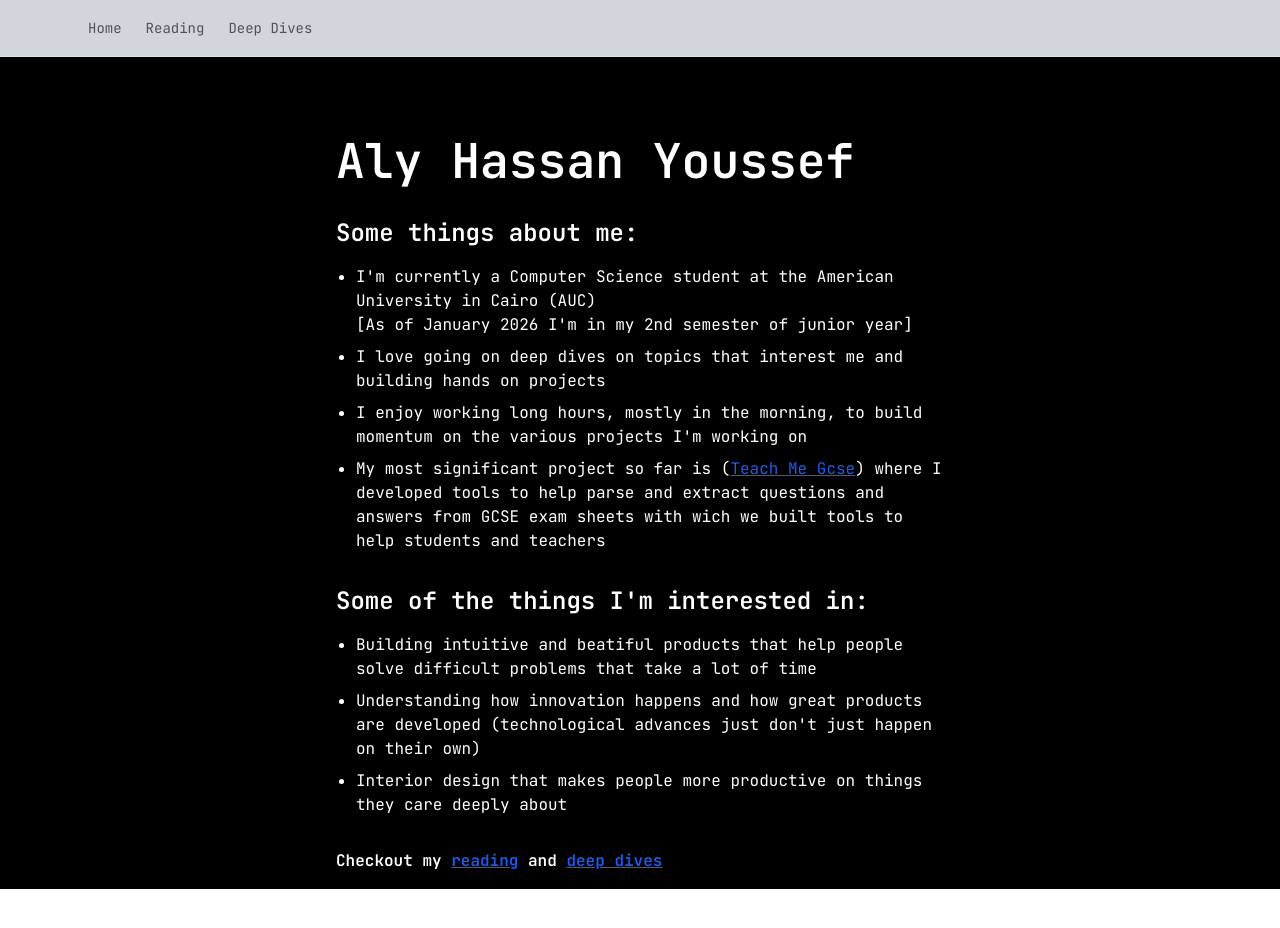
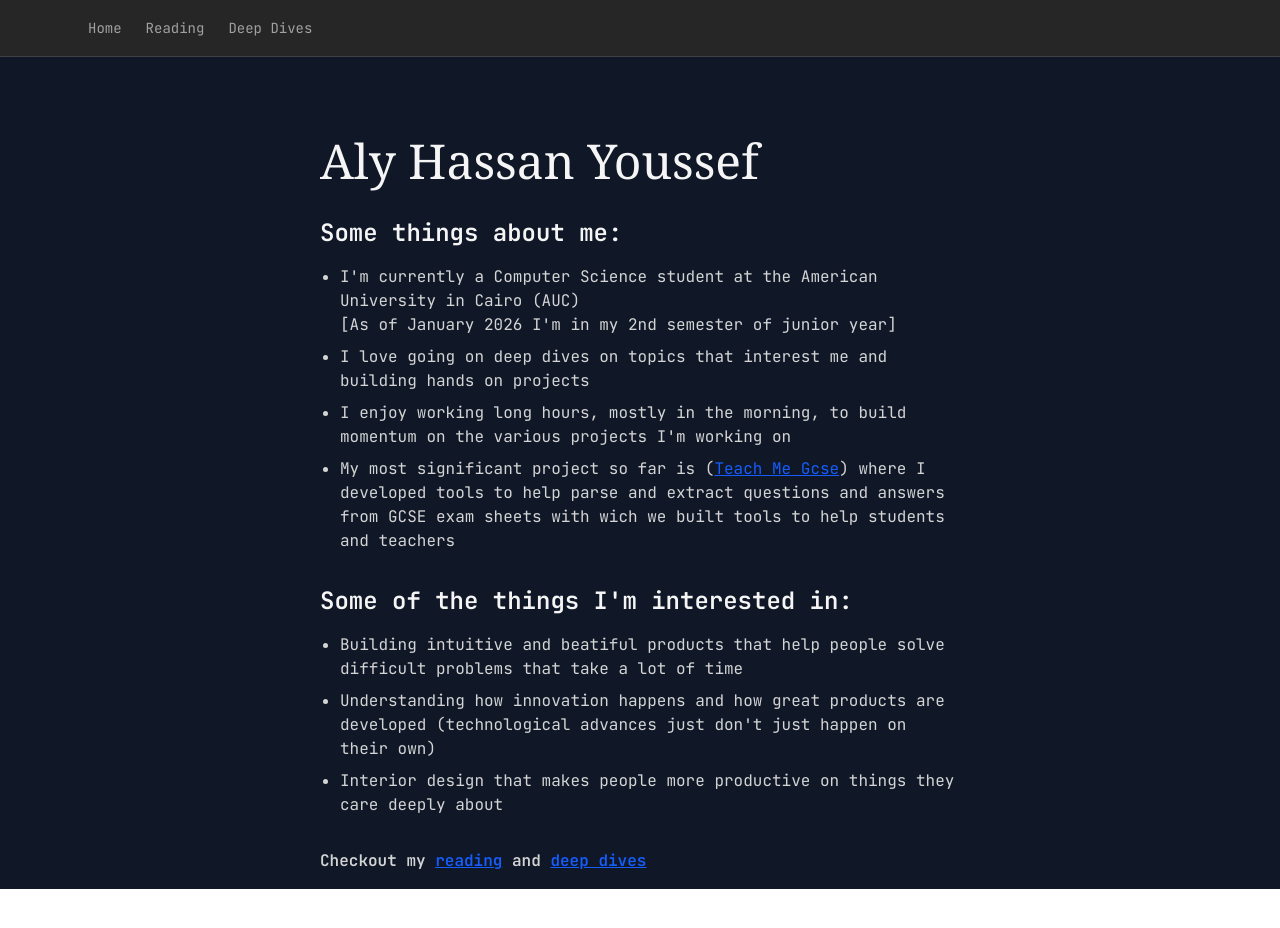
Before and after one commit to bobelmasry/personal-site, a Next.js app: page / in a window 1280 px wide. Shown: the top 928 px of the page. Built offline with nearby package versions, Linux system fonts and the light colour scheme.

Commit message:
improved the UI design

```diff
--- a/components/Navbar.tsx
+++ b/components/Navbar.tsx
@@ -5,24 +5,24 @@ export default function Navbar() {
   const [isOpen, setIsOpen] = useState(false);
 
   return (
-    <nav className="sticky top-0 z-50 bg-gray-300 backdrop-blur border-b border-neutral-200">
+    <nav className="sticky top-0 z-50 bg-neutral-800 backdrop-blur border-b border-neutral-700">
       <div className="mx-auto max-w-6xl px-6 h-14 flex items-center justify-start">
         {/* Desktop Menu */}
-        <div className="hidden sm:flex items-center gap-6 text-sm text-neutral-600">
-          <Link href="/" className="hover:text-neutral-900">
+        <div className="hidden sm:flex items-center gap-6 text-sm text-neutral-400">
+          <Link href="/" className="hover:text-neutral-100 transition-colors">
             Home
           </Link>
-          <Link href="/reading" className="hover:text-neutral-900">
+          <Link href="/reading" className="hover:text-neutral-100 transition-colors">
             Reading
           </Link>
-          <Link href="/deep-dives" className="hover:text-neutral-900">
+          <Link href="/deep-dives" className="hover:text-neutral-100 transition-colors">
             Deep Dives
           </Link>
         </div>
 
         {/* Mobile Hamburger */}
         <button
-          className="sm:hidden text-neutral-600 focus:outline-none"
+          className="sm:hidden text-neutral-400 focus:outline-none"
           onClick={() => setIsOpen(!isOpen)}
         >
           {/* Simple hamburger */}
@@ -44,11 +44,11 @@ export default function Navbar() {
 
       {/* Mobile Menu */}
       {isOpen && (
-        <div className="md:hidden px-6 pb-4 flex flex-col gap-3 text-neutral-600">
-          <Link href="/reading" className="hover:text-neutral-900">
+        <div className="md:hidden px-6 pb-4 flex flex-col gap-3 text-neutral-400">
+          <Link href="/reading" className="hover:text-neutral-100 transition-colors">
             Reading
           </Link>
-          <Link href="/deep-dives" className="hover:text-neutral-900">
+          <Link href="/deep-dives" className="hover:text-neutral-100 transition-colors">
             Deep Dives
           </Link>
         </div>
--- a/components/ReadingClient.tsx
+++ b/components/ReadingClient.tsx
@@ -22,7 +22,7 @@ function BookCard({ book }: { book: BookData }) {
   return (
     <Link href={`/reading/${(book as any).slug}`} className="no-underline">
       <div
-        className={`cursor-pointer p-6 rounded-lg shadow-lg bg-neutral-900/50 border border-neutral-800 hover:shadow-xl transition-shadow`}
+        className={`cursor-pointer p-6 rounded-lg shadow-lg bg-neutral-800/50 border border-neutral-800 hover:shadow-xl transition-shadow`}
         style={{ minHeight: 160 }}
       >
       <div className="flex justify-between items-start gap-4">
@@ -59,13 +59,13 @@ export default function ReadingClient({ books }: { books: BookData[] }) {
   return (
     <div className="relative mx-auto mt-12 mb-12 w-full max-w-2xl px-4 sm:px-0">
       <div className="mb-6">
-        <label className="block text-sm text-neutral-400 mb-2">Search by title or author</label>
-        <label className="block text-xs text-neutral-500 mb-2">These are the books I found interesting, otherwise checkout my <Link href={'/library'} className="underline text-blue-500">library</Link></label>
+          <label className="block text-sm text-neutral-300 mb-2">Search by title or author</label>
+          <label className="block text-xs text-neutral-400 mb-2">These are the books I found interesting, otherwise checkout my <Link href={'/library'} className="underline text-blue-500">library</Link></label>
         <input
           value={query}
           onChange={(e) => setQuery(e.target.value)}
           placeholder="Search books..."
-          className="w-full px-4 py-3 rounded-md bg-neutral-900/40 border border-neutral-800 focus:outline-none focus:ring-2 focus:ring-neutral-600 text-neutral-100"
+            className="w-full px-4 py-3 rounded-md bg-neutral-800/40 border border-neutral-700 focus:outline-none focus:ring-2 focus:ring-neutral-600 text-neutral-100"
         />
       </div>
 
--- a/pages/_app.tsx
+++ b/pages/_app.tsx
@@ -10,7 +10,7 @@ const jetbrainsMono = JetBrains_Mono({
 
 export default function App({ Component, pageProps }: AppProps) {
   return (
-    <main className={`${jetbrainsMono.className} bg-black text-white min-h-screen`}>
+    <main className={`${jetbrainsMono.className} bg-gray-900 text-white min-h-screen`}>
       <Navbar />
       <Component {...pageProps} />
     </main >
--- a/pages/index.tsx
+++ b/pages/index.tsx
@@ -7,24 +7,24 @@ export default function Home() {
       <Head>
         <title>Home | Aly Hassan Youssef</title>
       </Head>
-      <div className="flex flex-col mx-auto mt-16 p-4 md:max-w-1/2 mb-12">
-        <h1 className="text-5xl font-semibold">Aly Hassan Youssef</h1>
-        <h2 className="text-2xl mt-8 font-semibold">Some things about me:</h2>
+      <div className="flex flex-col mx-auto mt-8 md:mt-16 p-4 md:max-w-2xl mb-12 text-neutral-100">
+        <h1 className="text-5xl font-serif text-neutral-100">Aly Hassan Youssef</h1>
+        <h2 className="text-2xl mt-8 font-semibold text-neutral-100">Some things about me:</h2>
 
-        <ul className="list-disc mt-4 pl-5 space-y-2">
-          <li>I'm currently a Computer Science student at the American University in Cairo (AUC) <br /> [As of January 2026 I'm in my 2nd semester of junior year]</li>
+        <ul className="list-disc mt-4 pl-5 space-y-2 text-neutral-300">
+          <li>I&apos;m currently a Computer Science student at the American University in Cairo (AUC) <br /> [As of January 2026 I&apos;m in my 2nd semester of junior year]</li>
           <li>I love going on deep dives on topics that interest me and building hands on projects</li>
-          <li>I enjoy working long hours, mostly in the morning, to build momentum on the various projects I'm working on</li>
+          <li>I enjoy working long hours, mostly in the morning, to build momentum on the various projects I&apos;m working on</li>
           <li>My most significant project so far is (<a target='blank' rel='noopener noreferrer' className='underline text-blue-600' href={'https://www.teachmegcse.com'}>Teach Me Gcse</a>) where I developed tools to help parse and extract questions and answers from GCSE exam sheets with wich we built tools to help students and teachers</li>
         </ul>
 
-        <h2 className="text-2xl mt-8 font-semibold">Some of the things I'm interested in:</h2>
-        <ul className="list-disc mt-4 pl-5 space-y-2">
+        <h2 className="text-2xl mt-8 font-semibold text-neutral-100">Some of the things I&apos;m interested in:</h2>
+        <ul className="list-disc mt-4 pl-5 space-y-2 text-neutral-300">
           <li>Building intuitive and beatiful products that help people solve difficult problems that take a lot of time</li>
-          <li>Understanding how innovation happens and how great products are developed (technological advances just don't just happen on their own)</li>
+          <li>Understanding how innovation happens and how great products are developed (technological advances just don&apos;t just happen on their own)</li>
           <li>Interior design that makes people more productive on things they care deeply about</li>
         </ul>
-        <p className='mt-8 font-semibold'>Checkout my <Link className='underline text-blue-600' href={'/reading'}>reading</Link> and <Link className='underline text-blue-600' href={'/deep-dives'}>deep dives</Link></p>
+        <p className='mt-8 font-semibold text-neutral-300'>Checkout my <Link className='underline text-blue-600' href={'/reading'}>reading</Link> and <Link className='underline text-blue-600' href={'/deep-dives'}>deep dives</Link></p>
       </div >
     </>
   );
--- a/pages/library.tsx
+++ b/pages/library.tsx
@@ -4,9 +4,7 @@ import React, { JSX, useMemo, useState } from 'react'
 export default function Library(): JSX.Element {
   const [query, setQuery] = useState('')
 
-  // Add your books to this array (one string per title).
-  // Edit this list manually to add/remove books.
-  const books = [
+  const books = useMemo(() => [
     'Percy Jackson and the Olympians: The Lightning Thief',
     'Percy Jackson and the Olympians: The Sea of Monsters',
     'Percy Jackson and the Olympians: The Titan\'s Curse',
@@ -137,7 +135,7 @@ export default function Library(): JSX.Element {
     'Discrete Mathematics and Its Applications - Kenneth H. Rosen',
     'The Feynman Lectures on Physics (Volume 1) - Richard P. Feynman',
     'Computer Organization and Design - David A. Patterson and John L. Hennessy',
-  ]
+  ], [])
 
   const filtered = useMemo(() => {
     const q = query.trim().toLowerCase()
@@ -150,11 +148,11 @@ export default function Library(): JSX.Element {
       <Head>
         <title>Library</title>
       </Head>
-      <main style={{ padding: '2rem' }}>
-        <h1 className="text-3xl font-semibold">My Library</h1>
+      <main className="mx-auto mt-16 p-4 max-w-4xl">
+        <h1 className="text-4xl font-serif text-neutral-100 mb-8">My Library</h1>
 
-        <div style={{ marginTop: '1rem' }}>
-          <label htmlFor="book-search" style={{ display: 'block', marginBottom: 6 }}>
+        <div className="mb-6">
+          <label htmlFor="book-search" className="block text-sm text-neutral-300 mb-2">
             Search
           </label>
           <input
@@ -163,14 +161,14 @@ export default function Library(): JSX.Element {
             value={query}
             onChange={(e) => setQuery(e.target.value)}
             placeholder="Search books..."
-            style={{ padding: '0.5rem', width: '100%', maxWidth: 480, border: '1px solid #ccc', borderRadius: 4 }}
+            className="w-full px-4 py-3 rounded-md bg-neutral-800/40 border border-neutral-700 focus:outline-none focus:ring-2 focus:ring-neutral-600 text-neutral-100"
             aria-label="Search books"
           />
         </div>
 
-        <ul className="mt-6">
+        <ul className="grid grid-cols-1 sm:grid-cols-2 md:grid-cols-3 gap-4">
           {filtered.map((title) => (
-            <li key={title}>{title}</li>
+            <li key={title} className="p-4 bg-neutral-800/50 border border-neutral-700 rounded-md text-neutral-300 hover:bg-neutral-700/50 transition-colors">{title}</li>
           ))}
         </ul>
       </main>
--- a/styles/globals.css
+++ b/styles/globals.css
@@ -91,7 +91,7 @@
 body {
   background: var(--background);
   color: var(--foreground);
-  font-family: Arial, Helvetica, sans-serif;
+  font-family: Georgia, 'Times New Roman', serif;
 }
 
 .writing-mode-vertical-rl {
```
